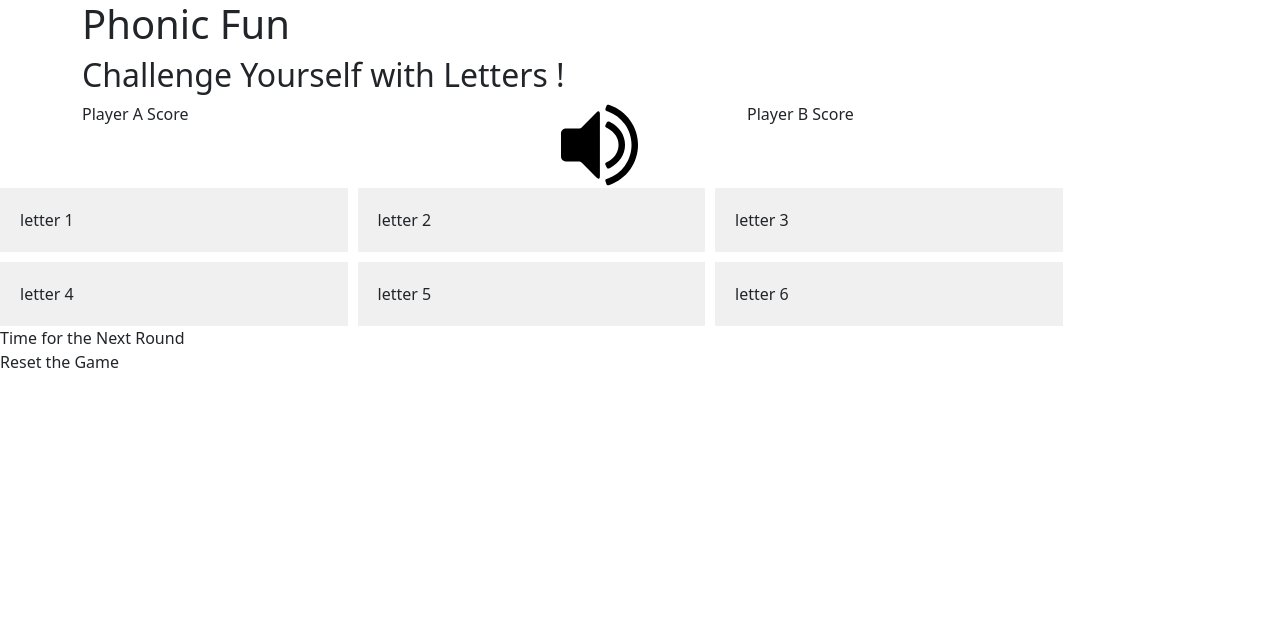
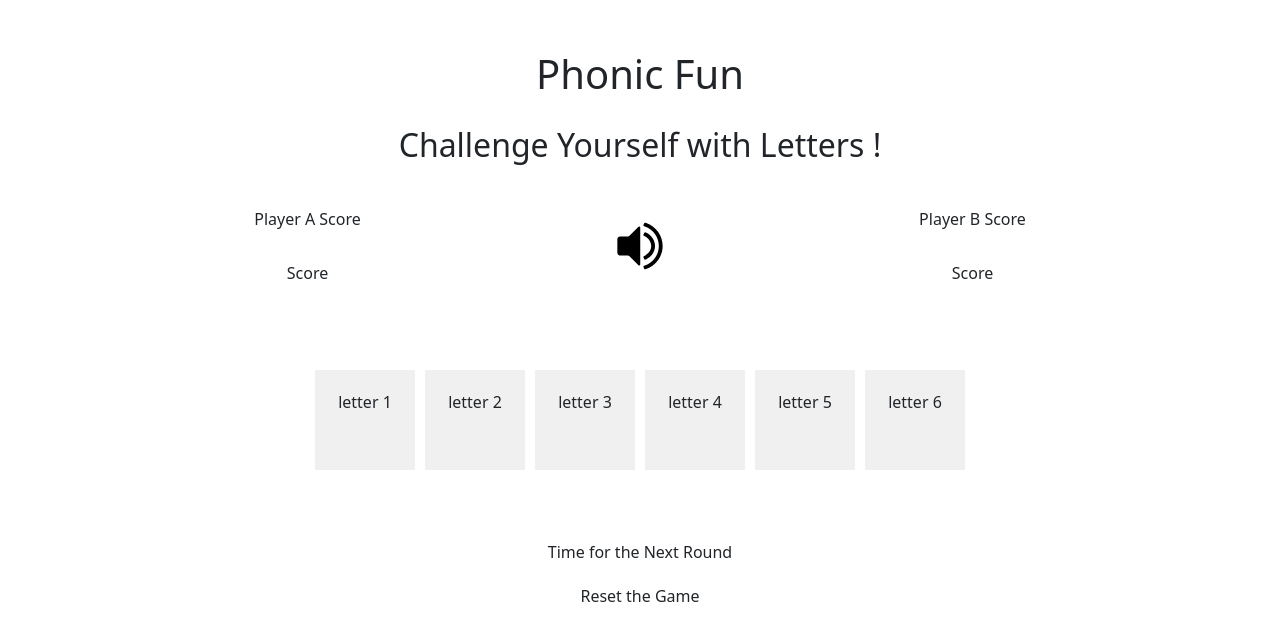
Before and after one commit to weaamA19/Phonic-Fun, a plain HTML site: page phonicFun.html in a window 1280 px wide. Drawn offline with nearby package versions, Linux system fonts and the light colour scheme; a script that the page names is missing.

Commit message:
Initial CSS

```diff
--- a/css/style.css
+++ b/css/style.css
@@ -7,4 +7,48 @@
 .letters {
     background-color: #f0f0f0;
     padding: 20px;
+    width: 100px;
+    height: 100px;
+
 }
+
+.container{
+    text-align:center;
+}
+
+div.letters, div.nextRound, div.resetGame{
+    text-align: center;
+}
+
+#randomSound img{
+    width:30%;
+    display:block;
+}
+
+div#randomSound.col-md-2{
+display:flex;
+justify-content:center}
+
+body{
+    display: flex;
+    flex-direction: column;
+    justify-content: center;
+    /* align-items: center; */
+    margin-top: 50px;
+    margin-bottom: 50px;
+}
+
+.row {
+    margin-bottom: 20px;
+}
+
+
+#letters-box {
+        display: flex;
+        justify-content: center;
+        padding: 50px;
+}
+
+#scoresletter div{
+    padding: 15px;
+}
--- a/phonicFun.html
+++ b/phonicFun.html
@@ -11,13 +11,13 @@
 <body>
     <div class="container">
         <header class="row">
-            <div class="col-6 offset-3 offset-md-0">
+            <div class="col-md-6 offset-md-3">
                 <h1>Phonic Fun</h1>
             </div>
         </header>
 
         <div class="row">
-            <div class="col-8 offset-2 offset-md-0">
+            <div class="col-md-8 offset-md-2">
                 <h2>Challenge Yourself with Letters !</h2>
             </div>
         </div>
@@ -27,6 +27,7 @@
 
                 <div class="col-md-5" id="scoresletter">
                     <div class="playerA"> Player A Score</div>
+                    <div class="scoreA"> Score</div>
                 </div>
 
                 <div class="col-md-2" id="randomSound">
@@ -36,13 +37,14 @@
 
                 <div class="col-md-5" id="scoresletter">
                     <div class="playerB">Player B Score</div>
+                    <div class="scoreB">Score</div>
                 </div>
 
                 </div>
             </div>
 
             <div class="row" id="section-2">
-                <div class="col-10 offset-1 offset-md-0" id="letters-box">
+                <div class="col-md-10 offset-md-1" id="letters-box">
                     <div class="letters">letter 1</div>
                     <div class="letters">letter 2</div>
                     <div class="letters">letter 3</div>
@@ -55,13 +57,13 @@
         </main>
 
         <div class="row">
-            <div class="col-4 offset-4 offset-md-0">
+            <div class="col-md-4 offset-md-4">
                 <div class="nextRound">Time for the Next Round</div>
             </div>
         </div>
 
         <div class="row">
-            <div class="col-4 offset-4 offset-md-0">
+            <div class="col-md-4 offset-md-4">
                 <div class="resetGame">Reset the Game</div>
             </div>
         </div>
```
Also changed, not shown: 1 other file.
